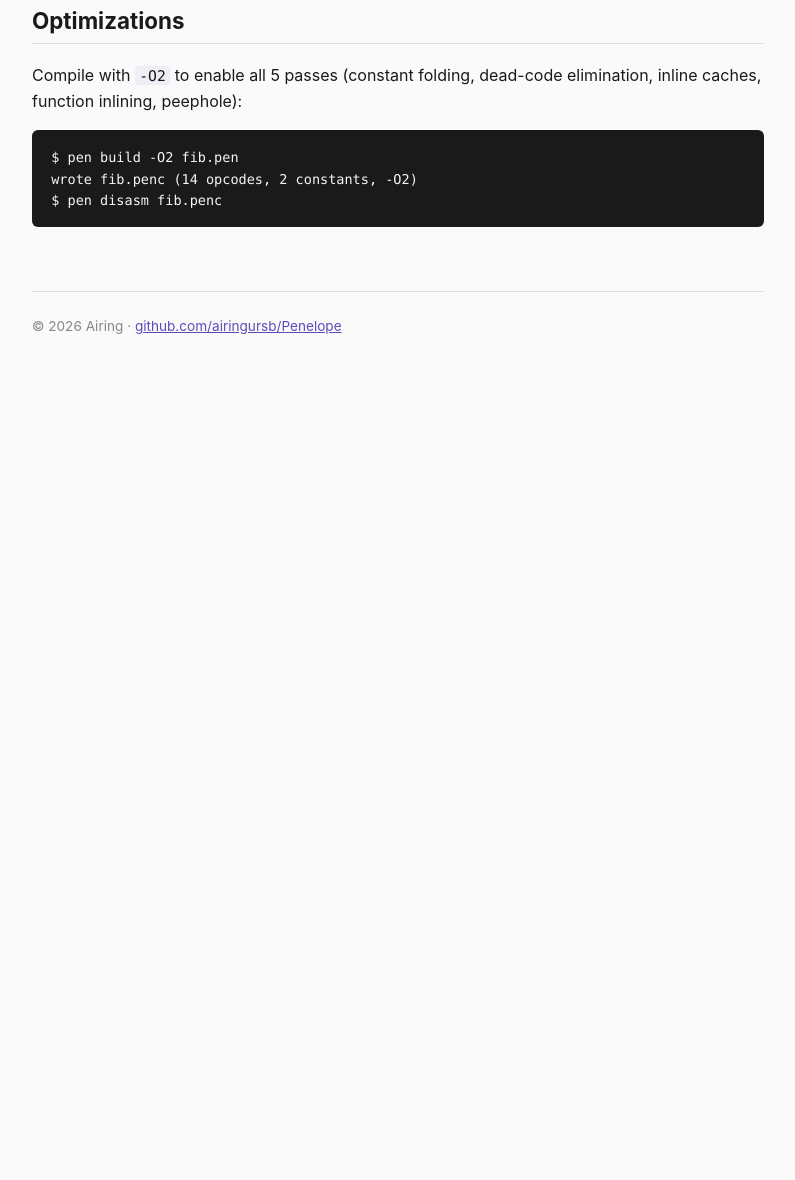
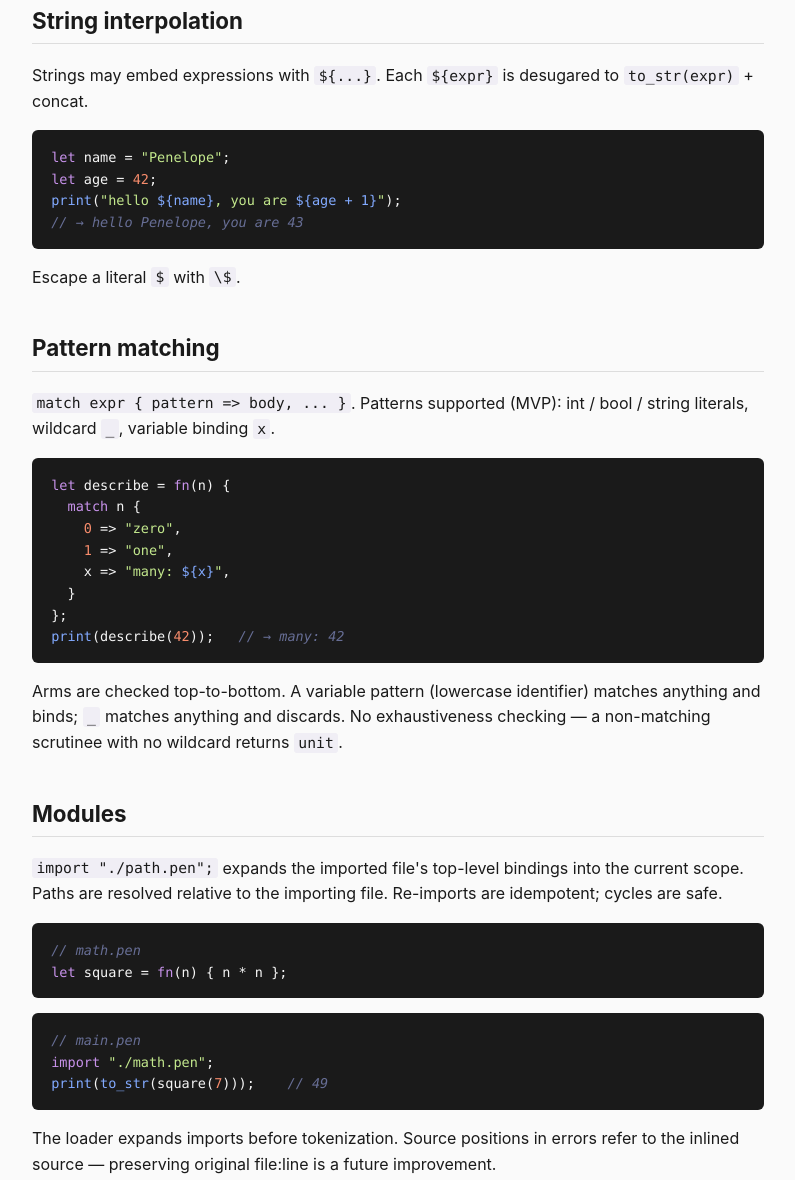
Before and after one commit to airingursb/Penelope, a website: page docs-site/tour.html in a window 1280 px wide. Shown: the part 2864-4044 px from the top of the page, without its empty margins (242-1037 px from the left). Before the commit the page ends 3266 px from the top, so only its background shows below. Drawn offline with Linux system fonts and the light colour scheme.

Commit message:
fix(vm): bound replay to entries existing at run start (not added during)
Recursion at the same effect ip was misfiring replay: print('step n') in a
tail-recursive loop would print every other step because the first call's
committed entry was treated as 'already replayed' by the second call.

Fix: snapshot replayPool from state.effects at the start of runUntilStop;
only those entries are eligible for replay. New entries appended during
the run stay invisible to the replay matcher.

Also: parser tolerates bare 'import "...";' (no-op) for cases where source
bypasses the loader. Adds examples 13/14/15 showcasing interp/match/modules.
Docs site + README updated; playground gets interp/match examples.

```diff
--- a/docs-site/tour.html
+++ b/docs-site/tour.html
@@ -105,6 +105,45 @@ Snapshot: pause.penz
   effects: 0 entries
   value stack (0): (empty)</code></pre>
 
+<h2>String interpolation</h2>
+
+<p>Strings may embed expressions with <code>${...}</code>. Each <code>${expr}</code> is desugared to <code>to_str(expr)</code> + concat.</p>
+
+<pre><code><span class="kw">let</span> name = <span class="str">"Penelope"</span>;
+<span class="kw">let</span> age = <span class="num">42</span>;
+<span class="bi">print</span>(<span class="str">"hello </span><span class="bi">${name}</span><span class="str">, you are </span><span class="bi">${age + 1}</span><span class="str">"</span>);
+<span class="cm">// → hello Penelope, you are 43</span></code></pre>
+
+<p>Escape a literal <code>$</code> with <code>\$</code>.</p>
+
+<h2>Pattern matching</h2>
+
+<p><code>match expr { pattern => body, ... }</code>. Patterns supported (MVP): int / bool / string literals, wildcard <code>_</code>, variable binding <code>x</code>.</p>
+
+<pre><code><span class="kw">let</span> describe = <span class="kw">fn</span>(n) {
+  <span class="kw">match</span> n {
+    <span class="num">0</span> =&gt; <span class="str">"zero"</span>,
+    <span class="num">1</span> =&gt; <span class="str">"one"</span>,
+    x =&gt; <span class="str">"many: </span><span class="bi">${x}</span><span class="str">"</span>,
+  }
+};
+<span class="bi">print</span>(describe(<span class="num">42</span>));   <span class="cm">// → many: 42</span></code></pre>
+
+<p>Arms are checked top-to-bottom. A variable pattern (lowercase identifier) matches anything and binds; <code>_</code> matches anything and discards. No exhaustiveness checking — a non-matching scrutinee with no wildcard returns <code>unit</code>.</p>
+
+<h2>Modules</h2>
+
+<p><code>import "./path.pen";</code> expands the imported file's top-level bindings into the current scope. Paths are resolved relative to the importing file. Re-imports are idempotent; cycles are safe.</p>
+
+<pre><code><span class="cm">// math.pen</span>
+<span class="kw">let</span> square = <span class="kw">fn</span>(n) { n * n };</code></pre>
+
+<pre><code><span class="cm">// main.pen</span>
+<span class="kw">import</span> <span class="str">"./math.pen"</span>;
+<span class="bi">print</span>(<span class="bi">to_str</span>(square(<span class="num">7</span>)));    <span class="cm">// 49</span></code></pre>
+
+<p>The loader expands imports before tokenization. Source positions in errors refer to the inlined source — preserving original file:line is a future improvement.</p>
+
 <h2>Optimizations</h2>
 
 <p>Compile with <code>-O2</code> to enable all 5 passes (constant folding, dead-code elimination, inline caches, function inlining, peephole):</p>
```
Also changed, not shown: docs-site/index.html (+1 -0 lines), docs-site/play.html (+4 -0 lines), src/parser.ts (+7 -0 lines), src/vm.ts (+23 -6 lines), test/optimizer.test.ts (+5 -2 lines), README.md, 4 other files.
